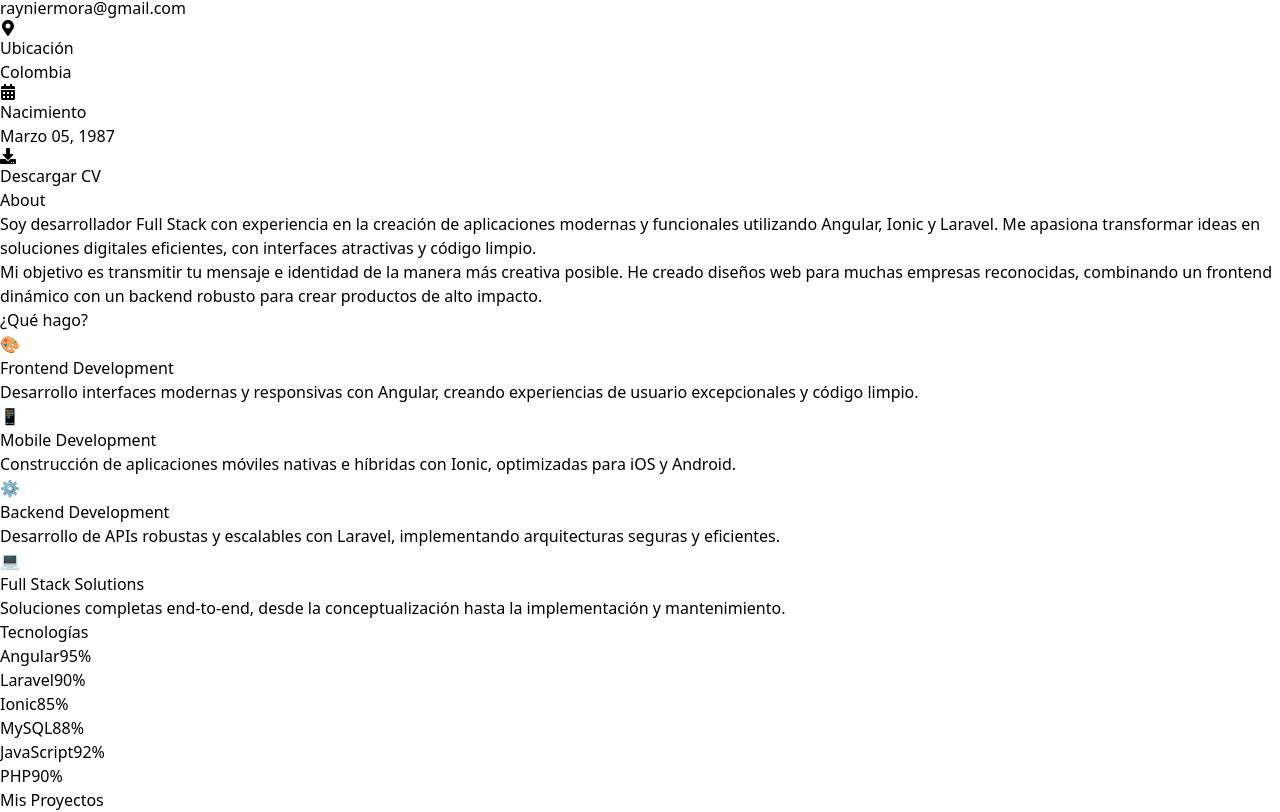
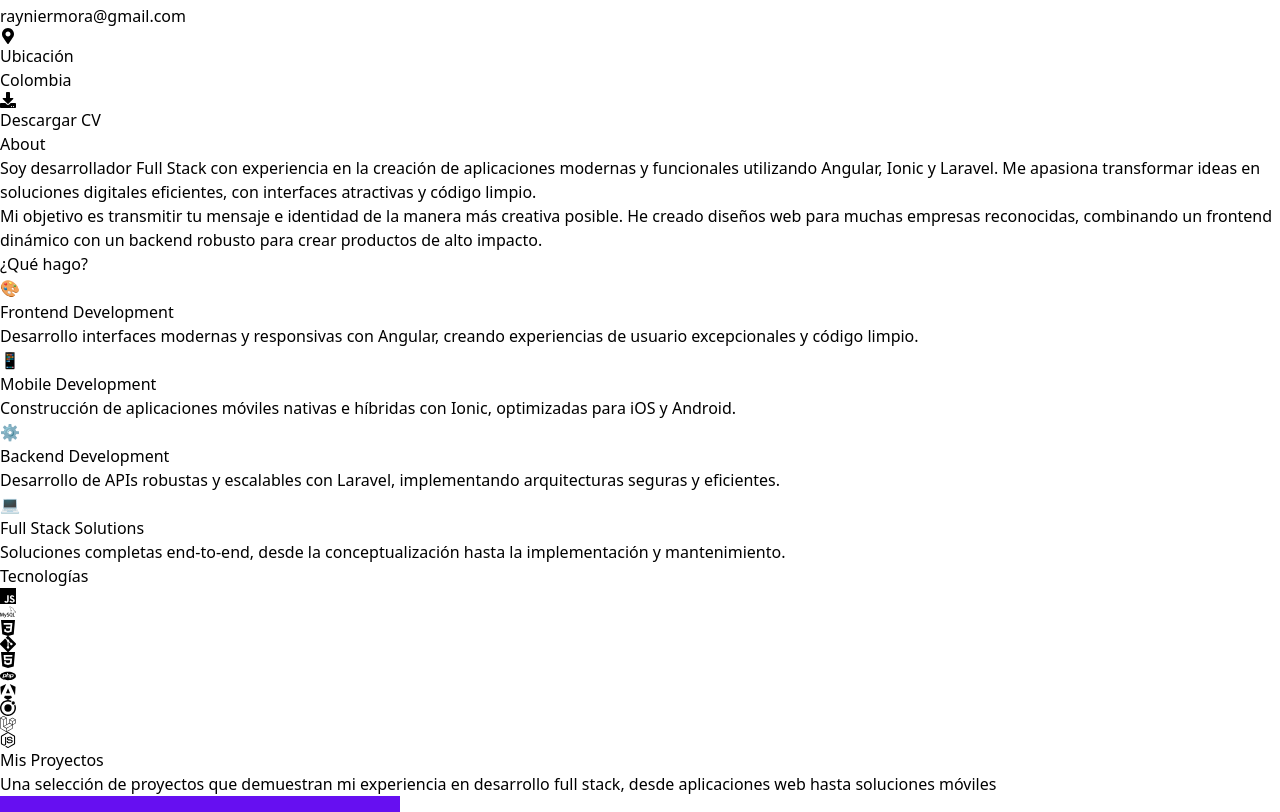
Before and after one commit to ramg18/portafolio, a React (Vite) app: page / in a window 1280 px wide. Shown: the part 720-1532 px from the top of the page. Built offline with nearby package versions, Linux system fonts and the light colour scheme.

Commit message:
correcciones en app y about

```diff
--- a/src/App.jsx
+++ b/src/App.jsx
@@ -18,10 +18,10 @@ export default function App() {
 
           {/* Desktop Menu */}
           <ul className="hidden md:flex space-x-6 text-sm font-medium">
-            <li><a href="#home" className="hover:text-blue-400 transition-colors">Home</a></li>
-            <li><a href="#about" className="hover:text-blue-400 transition-colors">About</a></li>
-            <li><a href="#projects" className="hover:text-blue-400 transition-colors">Projects</a></li>
-            <li><a href="#contact" className="hover:text-blue-400 transition-colors">Contact</a></li>
+            <li><a href="#home" className="hover:text-blue-400 transition-colors">Inicio</a></li>
+            <li><a href="#about" className="hover:text-blue-400 transition-colors">Acerca de mi</a></li>
+            <li><a href="#projects" className="hover:text-blue-400 transition-colors">Proyectos</a></li>
+            <li><a href="#contact" className="hover:text-blue-400 transition-colors">Contacto</a></li>
           </ul>
 
           {/* Mobile Menu Button */}
@@ -87,14 +87,14 @@ export default function App() {
 
         {/* Contenido principal */}
         <div className="relative z-10 max-w-4xl mx-auto">
-          <h2 className="text-4xl md:text-6xl font-bold mb-6 leading-tight text-white">
-            Hola, soy{" "}
-            <span className="bg-gradient-to-r from-blue-400 via-purple-400 to-pink-400 bg-clip-text text-transparent">
-              Raynier Mora
-            </span>
+          <h2 className="text-lg font-bold mb-2 leading-tight text-white">
+            Hola, soy
           </h2>
+          <span className="bg-gradient-to-r text-6xl from-blue-400 via-purple-400 to-pink-400 bg-clip-text text-transparent mb-8">
+            Raynier Mora
+          </span>
 
-          <p className="text-lg md:text-xl text-gray-200 max-w-3xl mx-auto mb-8 leading-relaxed">
+          <p className="text-lg md:text-xl text-gray-200 max-w-3xl mx-auto mb-8 mt-6 leading-relaxed">
             Desarrollador Full Stack especializado en{" "}
             <span className="font-semibold text-white bg-blue-600/20 px-2 py-1 rounded">
               Angular, Ionic y Laravel
--- a/src/components/About.jsx
+++ b/src/components/About.jsx
@@ -1,5 +1,17 @@
 import { motion } from "framer-motion";
-import { FaLinkedin, FaGithub, FaTwitter, FaInstagram, FaPhone, FaEnvelope, FaMapMarkerAlt, FaCalendarAlt, FaDownload } from "react-icons/fa";
+import { FaLinkedin, FaGithub, FaPhone, FaEnvelope, FaMapMarkerAlt, FaDownload } from "react-icons/fa";
+import {
+  SiJavascript,
+  SiMysql,
+  SiCss3,
+  SiGit,
+  SiHtml5,
+  SiPhp,
+  SiAngular,
+  SiIonic,
+  SiLaravel,
+  SiNodedotjs
+} from 'react-icons/si';
 
 export default function About() {
   const personalInfo = {
@@ -8,14 +20,12 @@ export default function About() {
     phone: "+57 311 428 5185",
     email: "rayniermora@gmail.com",
     location: "Colombia",
-    birthday: "Marzo 05, 1987",
     profileImage: "/portafolio/images/avatar.jpg"
   };
 
   const socialLinks = [
     { icon: FaLinkedin, url: "www.linkedin.com/in/raynier-mora-gazabon", color: "text-blue-600 hover:text-blue-700" },
-    { icon: FaGithub, url: "https://github.com/ramg18", color: "text-gray-700 hover:text-gray-900" },
-    { icon: FaInstagram, url: "https://www.instagram.com/raymor18/", color: "text-pink-500 hover:text-pink-600" }
+    { icon: FaGithub, url: "https://github.com/ramg18", color: "text-gray-700 hover:text-gray-900" }
   ];
 
   const documents = [
@@ -49,6 +59,79 @@ export default function About() {
       color: "bg-blue-50 border-blue-200"
     }
   ];
+
+  const skills = [
+  {
+    name: "JavaScript",
+    icon: SiJavascript,
+    iconColor: "text-yellow-500",
+    bgColor: "bg-yellow-50 hover:bg-yellow-100",
+    borderColor: "border-yellow-200 hover:border-yellow-300"
+  },
+  {
+    name: "MySQL",
+    icon: SiMysql,
+    iconColor: "text-blue-600",
+    bgColor: "bg-blue-50 hover:bg-blue-100",
+    borderColor: "border-blue-200 hover:border-blue-300"
+  },
+  {
+    name: "CSS3",
+    icon: SiCss3,
+    iconColor: "text-blue-500",
+    bgColor: "bg-blue-50 hover:bg-blue-100",
+    borderColor: "border-blue-200 hover:border-blue-300"
+  },
+  {
+    name: "Git",
+    icon: SiGit,
+    iconColor: "text-orange-600",
+    bgColor: "bg-orange-50 hover:bg-orange-100",
+    borderColor: "border-orange-200 hover:border-orange-300"
+  },
+  {
+    name: "HTML5",
+    icon: SiHtml5,
+    iconColor: "text-orange-500",
+    bgColor: "bg-orange-50 hover:bg-orange-100",
+    borderColor: "border-orange-200 hover:border-orange-300"
+  },
+  {
+    name: "PHP",
+    icon: SiPhp,
+    iconColor: "text-purple-600",
+    bgColor: "bg-purple-50 hover:bg-purple-100",
+    borderColor: "border-purple-200 hover:border-purple-300"
+  },
+  {
+    name: "Angular",
+    icon: SiAngular,
+    iconColor: "text-red-600",
+    bgColor: "bg-red-50 hover:bg-red-100",
+    borderColor: "border-red-200 hover:border-red-300"
+  },
+  {
+    name: "Ionic",
+    icon: SiIonic,
+    iconColor: "text-blue-500",
+    bgColor: "bg-blue-50 hover:bg-blue-100",
+    borderColor: "border-blue-200 hover:border-blue-300"
+  },
+  {
+    name: "Laravel",
+    icon: SiLaravel,
+    iconColor: "text-red-500",
+    bgColor: "bg-red-50 hover:bg-red-100",
+    borderColor: "border-red-200 hover:border-red-300"
+  },
+  {
+    name: "Node.js",
+    icon: SiNodedotjs,
+    iconColor: "text-green-600",
+    bgColor: "bg-green-50 hover:bg-green-100",
+    borderColor: "border-green-200 hover:border-green-300"
+  }
+];
 
   return (
     <section id="about" className="py-20 px-6 bg-gradient-to-br from-gray-50 to-blue-50">
@@ -132,22 +215,26 @@ export default function About() {
                   </div>
                 </div>
 
-                <div className="flex items-center space-x-3 p-3 bg-gray-50 rounded-xl">
-                  <div className="w-10 h-10 bg-purple-100 rounded-lg flex items-center justify-center">
-                    <FaCalendarAlt className="w-4 h-4 text-purple-600" />
-                  </div>
-                  <div>
-                    <p className="text-xs text-gray-500 uppercase tracking-wider">Nacimiento</p>
-                    <p className="text-sm font-medium text-gray-700">{personalInfo.birthday}</p>
-                  </div>
-                </div>
+
               </div>
 
               {/* Download CV Button */}
-              <a href={documents.url} target="_blank" className="w-full bg-blue-600 text-white py-3 px-4 rounded-xl font-medium hover:bg-blue-700 transition-all duration-300 flex items-center justify-center space-x-2 shadow-lg hover:shadow-xl">
-                <FaDownload className="w-4 h-4" />
-                <span>Descargar CV</span>
-              </a>
+              {documents.map((doc, index) => {
+                  const IconComponent = doc.icon;
+                  return (
+                    <a
+                      key={index}
+                      href={doc.url}
+                      target="_blank"
+                      rel="noopener noreferrer"
+                      className={`w-full bg-blue-600 text-white py-3 px-4 rounded-xl font-medium hover:bg-blue-700 transition-all duration-300 flex items-center justify-center space-x-2 shadow-lg hover:shadow-xl`}
+                    >
+                      <FaDownload className="w-4 h-4" />
+                      <span>Descargar CV</span>
+                    </a>
+                  );
+                })}
+
             </div>
           </motion.div>
 
@@ -215,34 +302,32 @@ export default function About() {
             {/* Skills Progress */}
             <div>
               <h3 className="text-3xl font-bold text-gray-800 mb-8">Tecnologías</h3>
-
-              <div className="grid md:grid-cols-2 gap-6">
-                {[
-                  { name: "Angular", level: 95, color: "from-red-500 to-red-600" },
-                  { name: "Laravel", level: 90, color: "from-red-600 to-orange-600" },
-                  { name: "Ionic", level: 85, color: "from-blue-500 to-blue-600" },
-                  { name: "MySQL", level: 88, color: "from-blue-600 to-indigo-600" },
-                  { name: "JavaScript", level: 92, color: "from-yellow-500 to-yellow-600" },
-                  { name: "PHP", level: 90, color: "from-purple-500 to-purple-600" }
-                ].map((skill, index) => (
-                  <div key={index} className="space-y-2">
-                    <div className="flex justify-between items-center">
-                      <span className="font-semibold text-gray-700">{skill.name}</span>
-                      <span className="text-sm text-gray-500">{skill.level}%</span>
-                    </div>
-                    <div className="w-full bg-gray-200 rounded-full h-3">
-                      <motion.div
-                        className={`h-3 rounded-full bg-gradient-to-r ${skill.color}`}
-                        initial={{ width: 0 }}
-                        whileInView={{ width: `${skill.level}%` }}
-                        transition={{ duration: 1, delay: index * 0.1 }}
-                        viewport={{ once: true }}
+              <div className="grid grid-cols-3 md:grid-cols-4 lg:grid-cols-5 xl:grid-cols-5 gap-1 sm:gap-2 lg:gap-3">
+                {skills.map((skill, index) => {
+                  const IconComponent = skill.icon;
+                  return (
+                    <div
+                      key={index}
+                      className={`
+                        w-24 h-24
+                        rounded-lg
+                        ${skill.bgColor}
+                        border-2 ${skill.borderColor}
+                        flex items-center justify-center
+                        transition-all duration-300
+                        hover:scale-110 hover:shadow-lg
+                        cursor-pointer
+                      `}
+                    >
+                      <IconComponent
+                        className={`text-4xl ${skill.iconColor}`}
                       />
                     </div>
-                  </div>
-                ))}
+                  );
+                })}
               </div>
             </div>
+
           </motion.div>
         </div>
       </div>
```
Also changed, not shown: 1 other file (tests, documents, lock files or other folders).
